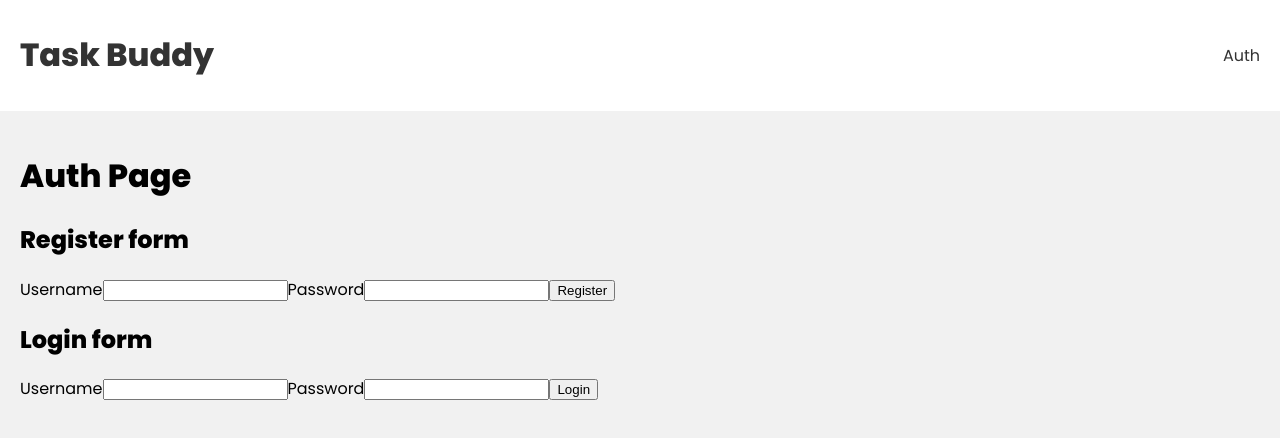
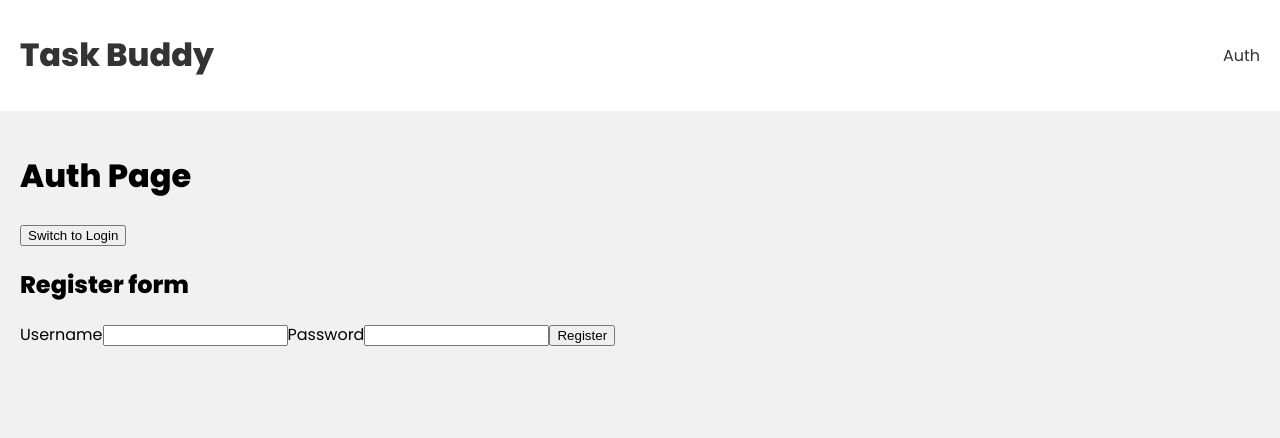
Before and after one commit to abhinabadutta2019/MERN-React-frontend-try, a React (Create React App) app: page /auth in a window 1280 px wide. Shown: the top 438 px of the page. Built offline with nearby package versions, Linux system fonts and the light colour scheme.

Commit message:
show conditionally, register or login form

```diff
--- a/src/pages/Auth.js
+++ b/src/pages/Auth.js
@@ -1,5 +1,5 @@
 //
-import { useContext } from "react";
+import { useState, useContext } from "react";
 import { AuthContext } from "../context/AuthContext";
 
 //
@@ -8,8 +8,14 @@ const Auth = () => {
   //authContext hook
   const { login } = useContext(AuthContext);
   //
-  // console.log(user, "user: in Auth.js ");
+  const [isRegisterForm, setIsRegisterForm] = useState(true);
+
   //
+  const toggleForm = () => {
+    setIsRegisterForm((prevIsRegisterForm) => !prevIsRegisterForm);
+  };
+  //
+
   const registrationHandler = async (event) => {
     event.preventDefault();
     // console.log("Hi");
@@ -93,7 +99,15 @@ const Auth = () => {
   return (
     <div>
       <h1>Auth Page</h1>
-      <h2>Register form</h2>
+      {/*  */}
+      <button onClick={toggleForm}>
+        {isRegisterForm ? "Switch to Login" : "Switch to Register"}
+      </button>
+      {/*  */}
+      <h2>{isRegisterForm ? "Register form" : "Login form"}</h2>
+      {/*  */}
+
+      {isRegisterForm ? (
         <form onSubmit={registrationHandler}>
           <label>Username</label>
           <input id="username" type="text" required />
@@ -101,8 +115,8 @@ const Auth = () => {
           <input id="password" type="text" required />
           <button type="submit">Register</button>
         </form>
-      {/*  */}
-      <h2>Login form</h2>
+      ) : (
+        // <h2>Login form</h2>
         <form onSubmit={loginHandler}>
           <label>Username</label>
           <input id="loginUsername" type="text" required />
@@ -110,6 +124,7 @@ const Auth = () => {
           <input id="loginPassword" type="text" required />
           <button type="submit">Login</button>
         </form>
+      )}
     </div>
   );
 };
```
Lines whose indentation alone changed are shown as unchanged.
